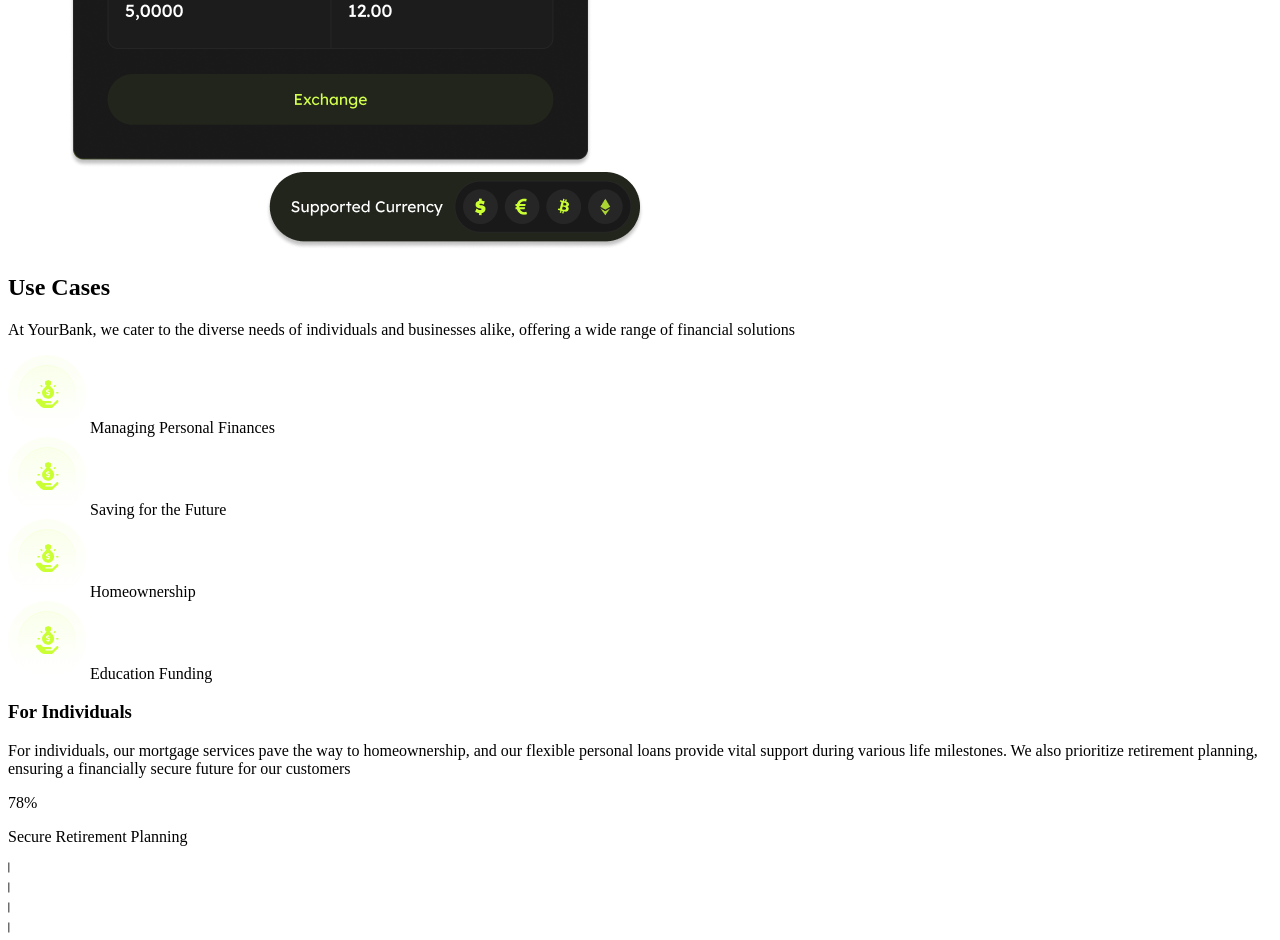
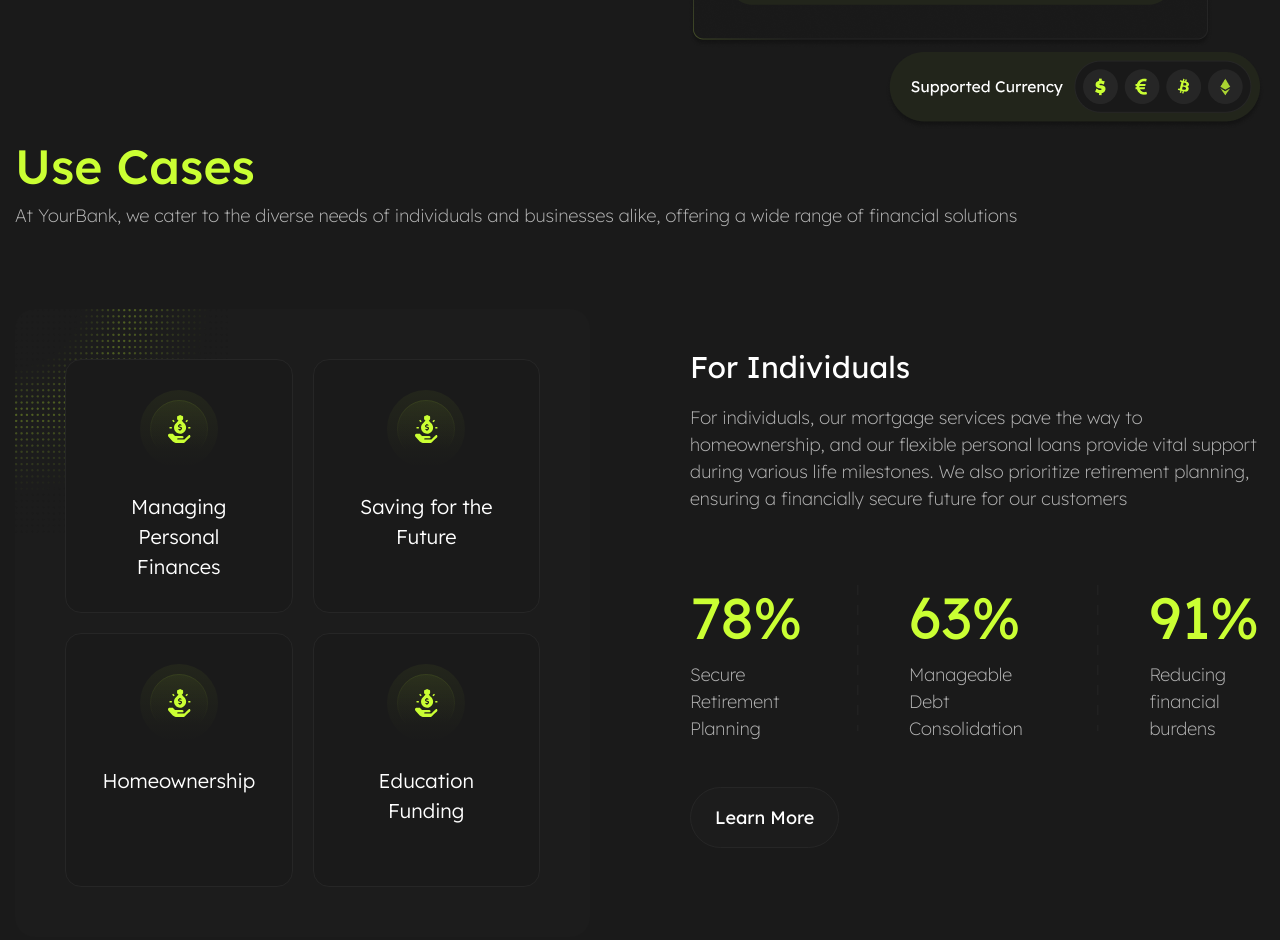
Before and after one commit to AssanovSl/Bank-company, a plain HTML site: page index.html in a window 1280 px wide. Shown: the part 920-1860 px from the top of the page. Drawn offline with Linux system fonts and the light colour scheme; the site is published under a folder, as on GitHub Pages, so addresses that start at the root find nothing.

Commit message:
fixed file path in index.html

```diff
--- a/css/style.css
+++ b/css/style.css
@@ -41,7 +41,6 @@
     height: 100%;
 }
 
-
 hr {
     border-bottom: 1px solid var(--border-color);
 }
@@ -76,6 +75,7 @@ hr {
 /*========================HEADER============================*/
 /*==========================================================*/
 /*==========================================================*/
+
 
 .header {
     background: url(../img/decor/bg-left-top.png) no-repeat;
@@ -128,14 +128,12 @@ hr {
     justify-self: end;
 }
 
-
 /*========================HEADER-hero=======================*/
 
 .header__hero {
     padding-top: 100px;
     background: url(../img/decor/bg-arrow.png) 93% 30% no-repeat
 }
-
 
 .hero__inner {
     display: flex;
@@ -174,6 +172,7 @@ hr {
     margin-bottom: 50px;
 }
 
+
 /*==========================================================*/
 /*==========================================================*/
 /*========================CASES=============================*/
@@ -195,8 +194,6 @@ hr {
     gap: 60px 100px;
 }
 
-.cases__grid-item {}
-
 .cases__tiles {
     display: grid;
     grid-template: repeat(2, 1fr) / repeat(2, 1fr);
@@ -205,7 +202,6 @@ hr {
     gap: 20px;
 
     border-radius: 20px;
-
 }
 
 .cases__tiles:first-child {
@@ -219,8 +215,6 @@ hr {
         var(--accent-bg)
         url(../img/decor/bg-semicircle-right.png) 100% 0% no-repeat;
 }
-
-
 
 .cases__tiles-item {
     display: flex;
@@ -238,7 +232,6 @@ hr {
     background: var(--general-bg);
     border: 1px solid var(--border-color);
     border-radius: 16px;
-
 }
 
 .cases__tiles-item img {
@@ -252,7 +245,6 @@ hr {
     margin-bottom: 14px;
     color: var(---global-white);
 }
-
 
 .cases__grid-percent {
     display: flex;
@@ -274,13 +266,12 @@ hr {
     padding: 18px 24px;
 }
 
+
 /*==========================================================*/
 /*==========================================================*/
 /*========================BANNER============================*/
 /*==========================================================*/
 /*==========================================================*/
-
-
 
 
 .main__banner {
@@ -297,7 +288,6 @@ hr {
 
     border: 1px solid var(--border-color);
     border-radius: 20px;
-
 
     background: linear-gradient(227deg, #1c1c1c 40.66%, rgba(28, 28, 28, 0) 100%);
 }
@@ -317,17 +307,10 @@ hr {
     margin-bottom: 14px;
 
 }
-.title {
-}
-.title--accent {
-}
-.banner__text {
-}
+
 .banner__button {
     padding: 18px 30px;
 }
-
-
 
 
 /*==========================================================*/
@@ -336,13 +319,14 @@ hr {
 /*==========================================================*/
 /*==========================================================*/
 
+
 .footer {
     padding: 100px 0 50px;
-
     background: var(--accent-bg);
 }
 
 /*==========================================================*/
+
 .footer__inner {
     display: flex;
     flex-direction: column;
@@ -357,7 +341,6 @@ hr {
 .footer__nav {
     display: flex;
     justify-content: center;
-
     color: #e4e4e7;
 }
 
@@ -406,15 +389,12 @@ hr {
     gap: 14px;
 }
 
-
 .footer__socials-link svg {
     height: 52px;
 }
 
-
 .footer__policy {
     justify-self: end;
-
     display: flex;
     flex-wrap: wrap;
 }
--- a/index.html
+++ b/index.html
@@ -5,10 +5,10 @@
     <meta charset="UTF-8">
     <meta name="viewport" content="width=device-width, initial-scale=1.0">
     <title>YourBank</title>
-    <link rel="icon" href="/img/logo/logo_favicon.png">
-    <link rel="stylesheet" href="/css/fonts.css">
-    <link rel="stylesheet" href="/css/reset.css">
-    <link rel="stylesheet" href="/css/style.css">
+    <link rel="icon" href="./img/logo/logo_favicon.png">
+    <link rel="stylesheet" href="./css/fonts.css">
+    <link rel="stylesheet" href="./css/reset.css">
+    <link rel="stylesheet" href="./css/style.css">
 </head>
 
 <body class="body">
```
